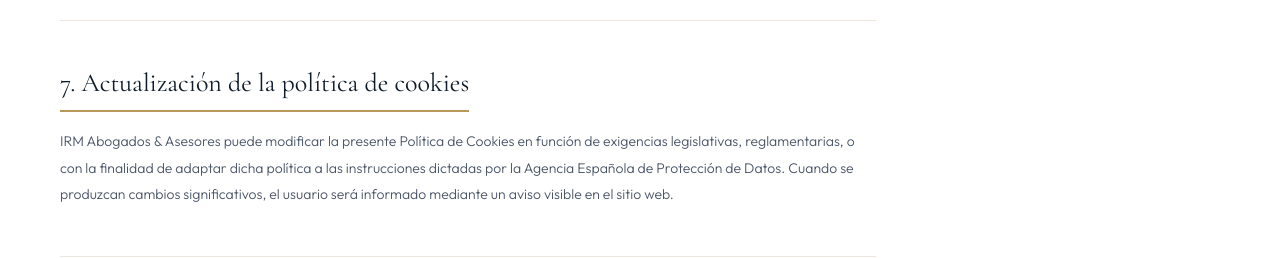
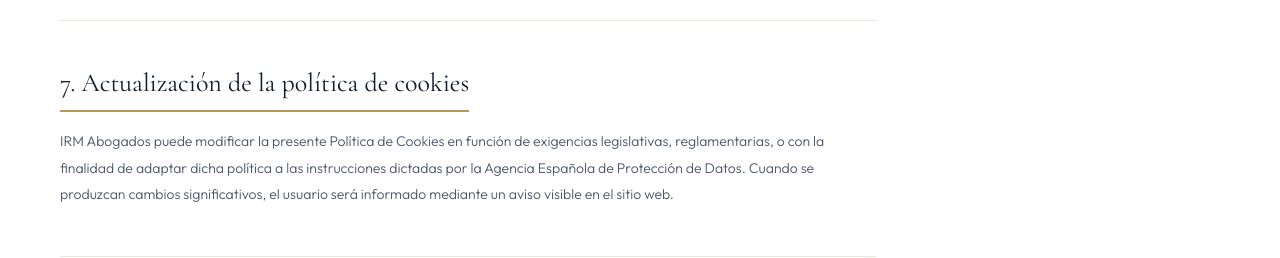
Before and after one commit to Ivanrm01/IRM-Abogados, a Next.js app: page /politica-de-cookies in a window 1280 px wide. Shown: the part 3080-3338 px from the top of the page. Built offline with nearby package versions, Linux system fonts and the light colour scheme.

Commit message:
Update page.jsx

```diff
--- a/app/politica-de-cookies/page.jsx
+++ b/app/politica-de-cookies/page.jsx
@@ -94,7 +94,7 @@
 
           <div className={styles.block}>
             <h2>7. Actualización de la política de cookies</h2>
-            <p>IRM Abogados & Asesores puede modificar la presente Política de Cookies en función de exigencias legislativas, reglamentarias, o con la finalidad de adaptar dicha política a las instrucciones dictadas por la Agencia Española de Protección de Datos. Cuando se produzcan cambios significativos, el usuario será informado mediante un aviso visible en el sitio web.</p>
+            <p>IRM Abogados puede modificar la presente Política de Cookies en función de exigencias legislativas, reglamentarias, o con la finalidad de adaptar dicha política a las instrucciones dictadas por la Agencia Española de Protección de Datos. Cuando se produzcan cambios significativos, el usuario será informado mediante un aviso visible en el sitio web.</p>
           </div>
 
           <div className={styles.block}>
```
